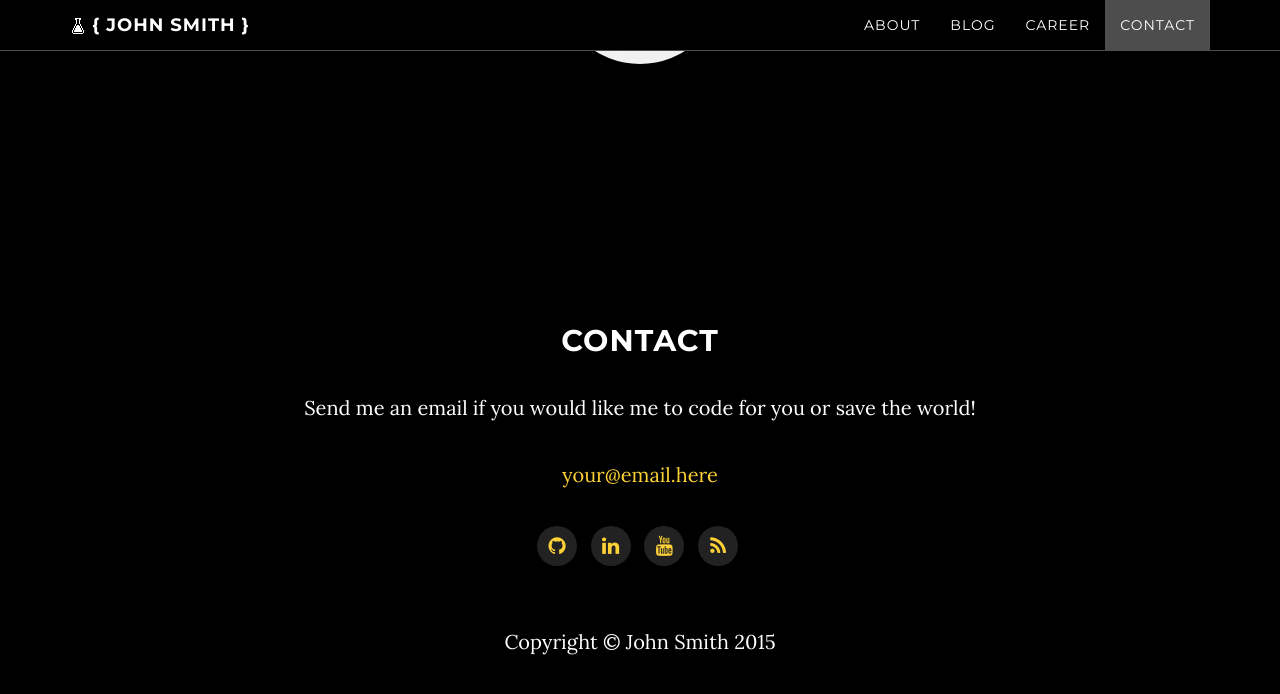
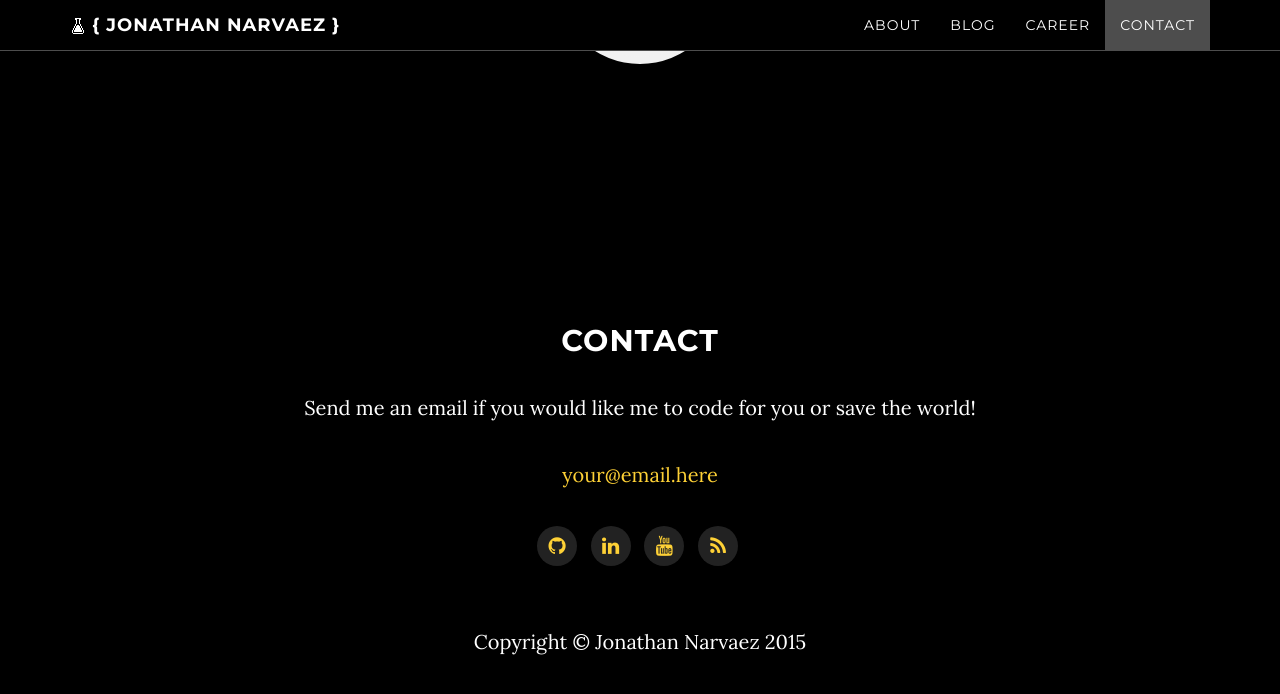
Before and after one commit to gururea/jnarvaez.github.io, a Jekyll site: the page built from index.html, in a window 1280 px wide and 900 px high, scrolled down 2968 px. Shown: the top 694 px of the window. Built offline with Jekyll 4.4.1, drawn with Linux system fonts in a browser that asks for light colours; nearby versions of some CDN libraries; comment, search, counter and statistics services are not loaded.

Commit message:
cambio de datos yml

```diff
--- a/_config.yml
+++ b/_config.yml
@@ -1,17 +1,17 @@
 
 # Site settings
 
-url: "http://panossakkos.github.io"
-baseurl: /personal-jekyll-theme
+url: "http://jnarvaezp.github.io"
+baseurl: /
 google-tracking-id: "<YOUR GOOGLE TRACKING ID>"
 
 #############
 # HTML Head #
 #############
 
-author: "John Smith"
+author: "Jonathan Narvaez"
 lang: "en"
-title: "{ John Smith }"
+title: "{ Jonathan Narvaez }"
 favicon: "/img/favicon.ico"
 description: "Blog and website of John Smith, blogging mainly for tech. Opinions expressed are mine."
 keywords: "smith, jones, personal, jekyll, theme"
```
Also changed, not shown: 16 other files.
